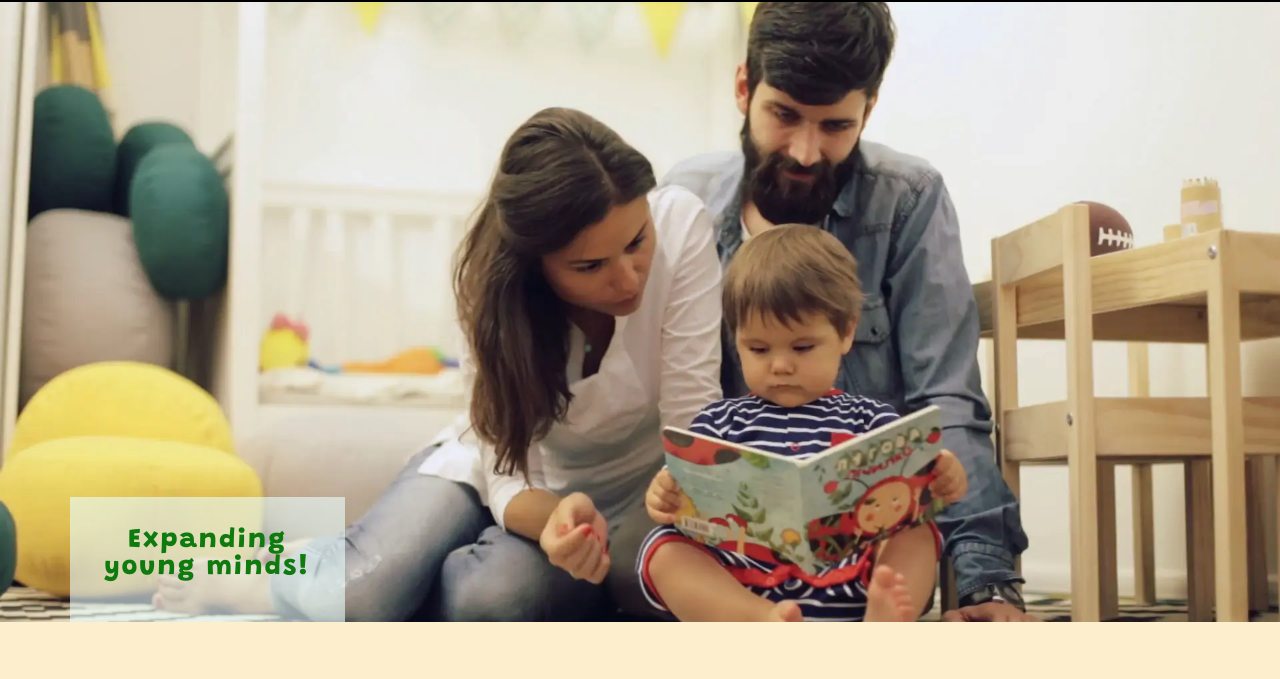
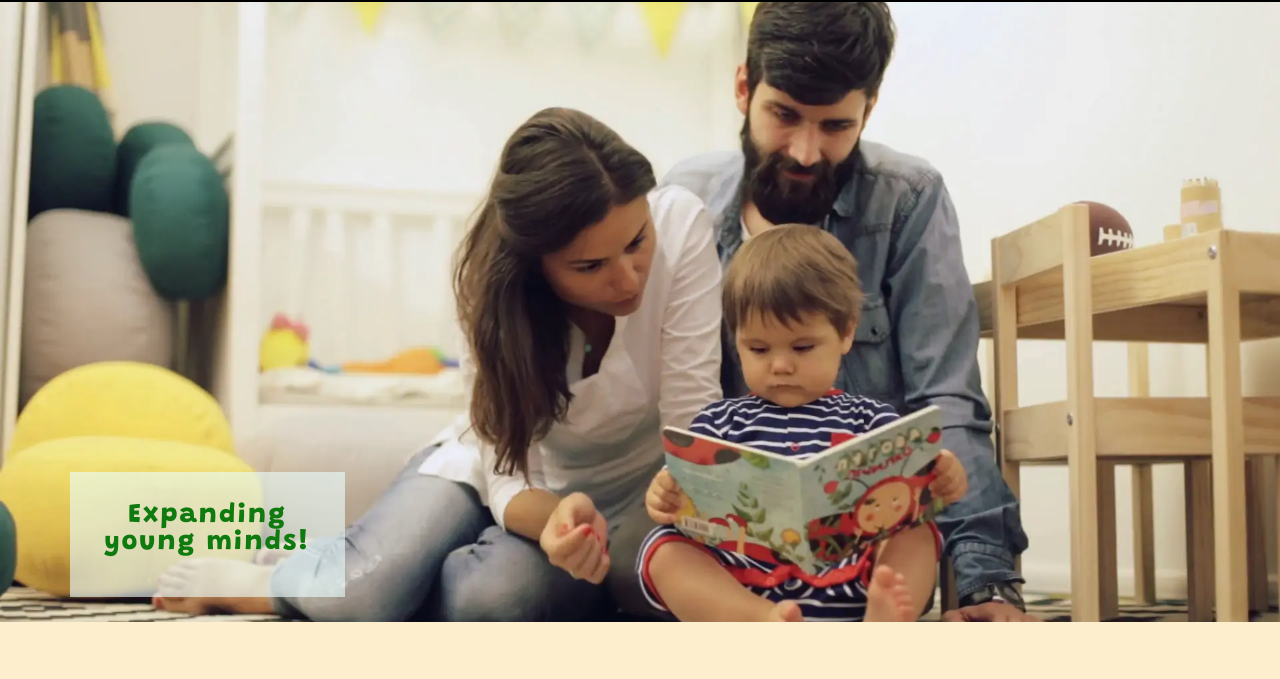
Before and after one commit to KeepKindling/Baby-Book-Club, a plain HTML site: page index.html in a window 1280 px wide. Shown: the part 78-757 px from the top of the page. Drawn offline with Linux system fonts and the light colour scheme.

Commit message:
altered hero-text position to relative

```diff
--- a/assets/css/style.css
+++ b/assets/css/style.css
@@ -122,8 +122,8 @@ div #hero-image {
 
     text-align: center;
 
-    position: absolute;
-    bottom: 100px;
+    position: relative;
+    bottom: 150px;
     left: 70px;
 }
 
```
